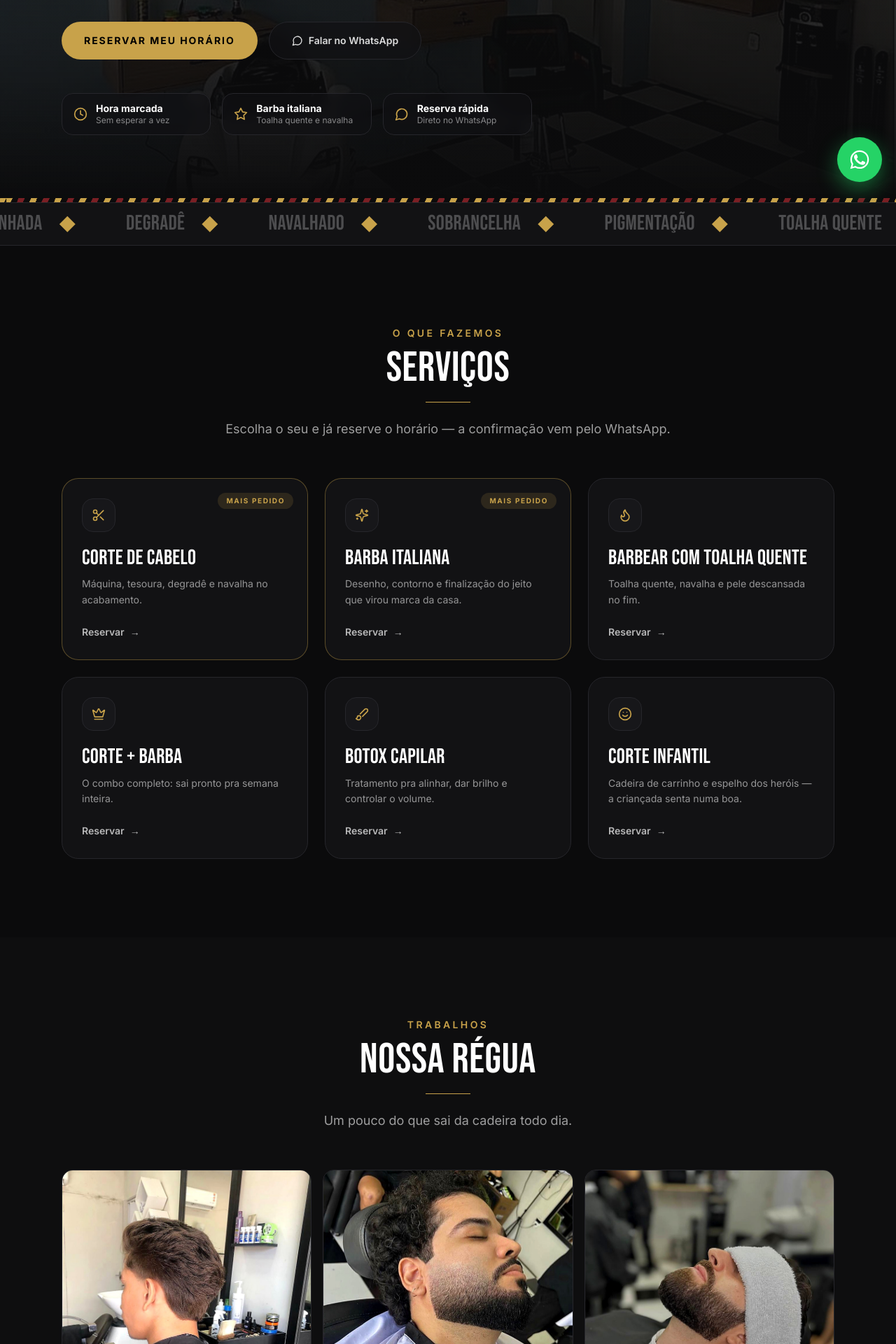
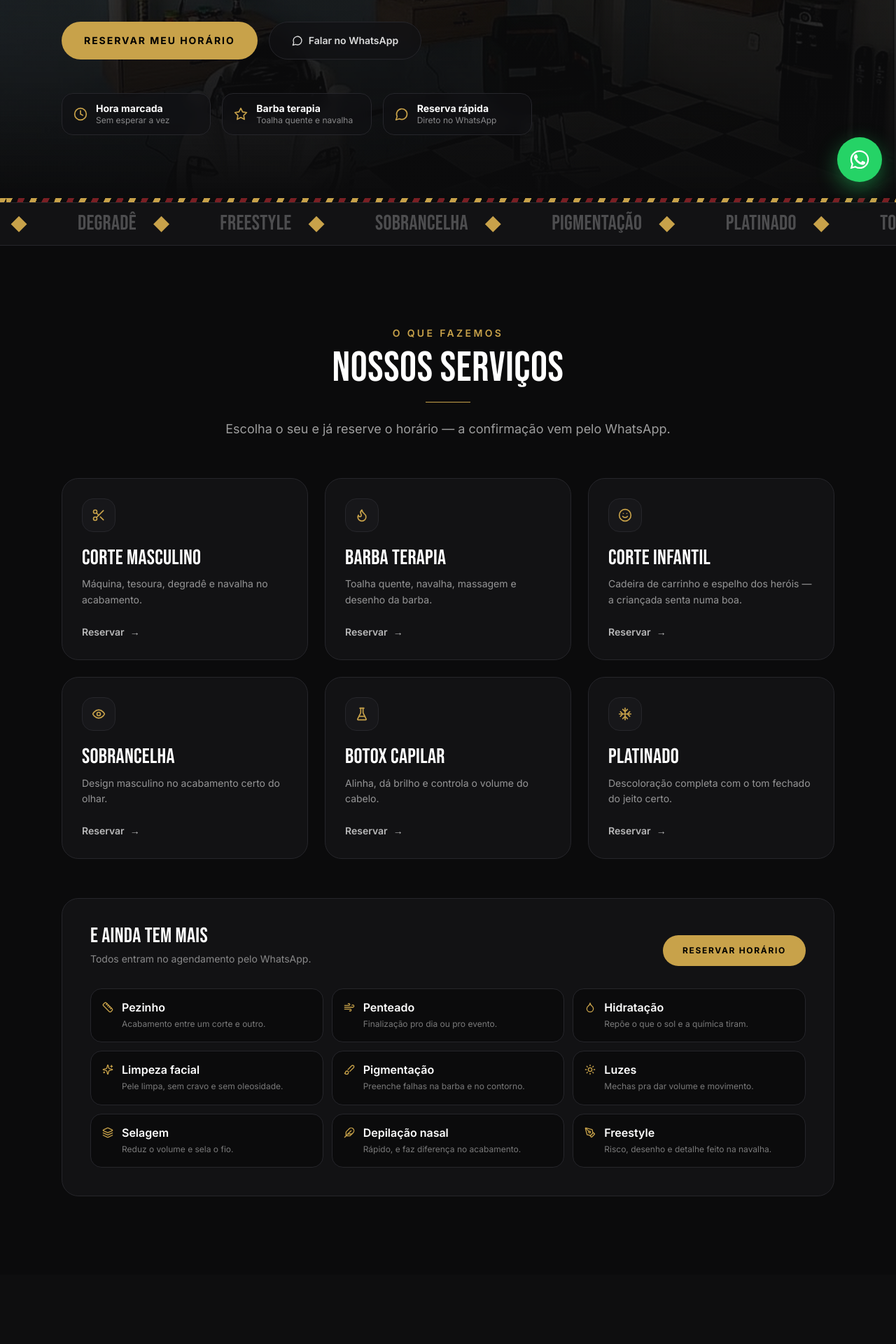
Before and after one commit to marcosleonam/domluiz-barbearia, a React (Vite) app: page / in a window 1280 px wide. Shown: the part 520-2440 px from the top of the page at 70% size. Built offline with nearby package versions, Linux system fonts and the light colour scheme.

Commit message:
feat: 15 servicos oficiais + logo real da barbearia no menu, rodape e abertura

```diff
--- a/index.html
+++ b/index.html
@@ -6,7 +6,7 @@
     <title>Dom Luiz Barbearia — São Luís/MA | Agende pelo WhatsApp</title>
     <meta
       name="description"
-      content="Dom Luiz Barbearia — Av. Oito, 45, Jardim Eldorado, São Luís/MA. Corte, barba italiana, toalha quente e corte infantil com hora marcada. Reserve pelo WhatsApp em 30 segundos."
+      content="Dom Luiz Barbearia — Av. Oito, 45, Jardim Eldorado, São Luís/MA. Corte masculino, barba terapia, corte infantil, sobrancelha, botox capilar, platinado, luzes e mais. Reserve pelo WhatsApp em 30 segundos."
     />
     <meta name="theme-color" content="#0B0B0C" />
     <link rel="icon" href="./favicon.svg" type="image/svg+xml" />
--- a/src/components/Footer.jsx
+++ b/src/components/Footer.jsx
@@ -1,5 +1,5 @@
 import { Instagram, MessageCircle } from "lucide-react";
-import { site, whatsappLink } from "../config";
+import { site, whatsappLink, logoUrl } from "../config";
 
 export default function Footer() {
   const ano = new Date().getFullYear();
@@ -10,17 +10,13 @@ export default function Footer() {
       <div className="max-w-6xl mx-auto px-6 py-14">
         <div className="flex flex-col md:flex-row md:items-center md:justify-between gap-8">
           <div>
-            <div className="flex items-center gap-3">
-              <span className="flex h-10 w-10 items-center justify-center rounded-full border border-gold/60">
-                <span className="display text-gold text-lg leading-none pt-0.5">
-                  {site.monograma}
-                </span>
-              </span>
-              <span className="display text-2xl">
-                {site.nomeCompleto}
-                <span className="text-gold">.</span>
-              </span>
-            </div>
+            <img
+              src={logoUrl}
+              alt={site.nomeCompleto}
+              className="h-20 w-auto"
+              width="560"
+              height="361"
+            />
             <p className="mt-4 text-sm text-white/45 max-w-sm">
               {site.slogan}. Corte, barba e acabamento com hora marcada.
             </p>
--- a/src/components/Hero.jsx
+++ b/src/components/Hero.jsx
@@ -114,7 +114,7 @@ export default function Hero() {
           <ul className="mt-12 grid grid-cols-1 sm:grid-cols-3 gap-4 max-w-2xl">
             {[
               { icone: Clock, titulo: "Hora marcada", texto: "Sem esperar a vez" },
-              { icone: Star, titulo: "Barba italiana", texto: "Toalha quente e navalha" },
+              { icone: Star, titulo: "Barba terapia", texto: "Toalha quente e navalha" },
               { icone: MessageCircle, titulo: "Reserva rápida", texto: "Direto no WhatsApp" },
             ].map((item) => (
               <li
--- a/src/components/Intro.jsx
+++ b/src/components/Intro.jsx
@@ -5,6 +5,7 @@
 // Toca uma vez por sessão. Respeita prefers-reduced-motion. Tem botão de pular.
 import { useEffect, useState } from "react";
 import { AnimatePresence, motion } from "framer-motion";
+import { logoUrl } from "../config";
 
 const CHAVE = "dl_intro_visto";
 
@@ -96,15 +97,15 @@ export default function Intro() {
             <Tesoura />
           </motion.div>
 
-          {/* Monograma que some junto */}
-          <motion.span
-            className="display absolute left-1/2 top-1/2 -translate-x-1/2 -translate-y-1/2 text-xs tracking-[0.42em] text-gold/70"
-            initial={{ opacity: 0 }}
-            animate={{ opacity: [0, 0, 1, 0] }}
-            transition={{ duration: 1.8, times: [0, 0.25, 0.55, 1] }}
-          >
-            DOM LUIZ
-          </motion.span>
+          {/* Logo que aparece no meio do corte e some junto */}
+          <motion.img
+            src={logoUrl}
+            alt=""
+            className="absolute left-1/2 top-1/2 w-52 md:w-64 -translate-x-1/2 -translate-y-1/2"
+            initial={{ opacity: 0, scale: 0.94 }}
+            animate={{ opacity: [0, 0, 1, 0], scale: [0.94, 0.94, 1, 1.04] }}
+            transition={{ duration: 1.9, times: [0, 0.28, 0.6, 1] }}
+          />
         </motion.div>
       )}
     </AnimatePresence>
--- a/src/components/Marquee.jsx
+++ b/src/components/Marquee.jsx
@@ -1,10 +1,11 @@
 const PALAVRAS = [
   "Corte na régua",
-  "Barba desenhada",
+  "Barba terapia",
   "Degradê",
-  "Navalhado",
+  "Freestyle",
   "Sobrancelha",
   "Pigmentação",
+  "Platinado",
   "Toalha quente",
   "Hora marcada",
 ];
--- a/src/components/Nav.jsx
+++ b/src/components/Nav.jsx
@@ -1,6 +1,6 @@
 import { useEffect, useState } from "react";
 import { Menu, X } from "lucide-react";
-import { site, whatsappLink } from "../config";
+import { site, whatsappLink, logoUrl } from "../config";
 
 const LINKS = [
   { href: "#servicos", label: "Serviços" },
@@ -31,17 +31,15 @@ export default function Nav() {
           : "bg-transparent"
       }`}
     >
-      <nav className="max-w-6xl mx-auto px-6 h-16 md:h-20 flex items-center justify-between">
-        <a href="#topo" className="flex items-center gap-3" onClick={fechar}>
-          <span className="flex h-9 w-9 items-center justify-center rounded-full border border-gold/60">
-            <span className="display text-gold text-lg leading-none pt-0.5">
-              {site.monograma}
-            </span>
-          </span>
-          <span className="display text-xl md:text-2xl tracking-wide">
-            {site.nome}
-            <span className="text-gold">.</span>
-          </span>
+      <nav className="max-w-6xl mx-auto px-6 h-20 md:h-24 flex items-center justify-between">
+        <a href="#topo" className="flex items-center" onClick={fechar}>
+          <img
+            src={logoUrl}
+            alt={site.nomeCompleto}
+            className="h-14 md:h-[72px] w-auto"
+            width="560"
+            height="361"
+          />
         </a>
 
         <ul className="hidden md:flex items-center gap-8">
--- a/src/components/Servicos.jsx
+++ b/src/components/Servicos.jsx
@@ -1,44 +1,66 @@
-import { Scissors, Sparkles, Crown, Eye, Brush, Smile, Flame } from "lucide-react";
+import { motion, useReducedMotion } from "framer-motion";
+import {
+  Scissors, Flame, Smile, Eye, FlaskConical, Snowflake,
+  Ruler, Wind, Droplet, Sparkles, Brush, Sun, Layers, Feather, PenTool,
+} from "lucide-react";
 import Section, { TituloSecao } from "./Section";
 import { servicos, mostrarPrecos } from "../config";
 
 const ICONES = {
   scissors: Scissors,
-  razor: Sparkles,
-  crown: Crown,
+  flame: Flame,
+  smile: Smile,
   eye: Eye,
+  flask: FlaskConical,
+  snow: Snowflake,
+  ruler: Ruler,
+  wind: Wind,
+  droplet: Droplet,
+  sparkles: Sparkles,
   brush: Brush,
-  smile: Smile,
-  flame: Flame,
+  sun: Sun,
+  layers: Layers,
+  feather: Feather,
+  pen: PenTool,
 };
 
+const lista = { hidden: {}, show: { transition: { staggerChildren: 0.08 } } };
+
 export default function Servicos() {
+  const reduz = useReducedMotion();
+  const item = {
+    hidden: { opacity: 0, y: reduz ? 0 : 26 },
+    show: { opacity: 1, y: 0, transition: { duration: 0.55, ease: [0.22, 1, 0.36, 1] } },
+  };
+
+  const destaques = servicos.filter((s) => s.destaque);
+  const demais = servicos.filter((s) => !s.destaque);
+
   return (
     <Section id="servicos" className="py-20 md:py-28">
       <div className="max-w-6xl mx-auto px-6">
         <TituloSecao
           eyebrow="O que fazemos"
-          titulo="Serviços"
+          titulo="Nossos serviços"
           sub="Escolha o seu e já reserve o horário — a confirmação vem pelo WhatsApp."
         />
 
-        <div className="mt-14 grid grid-cols-1 sm:grid-cols-2 lg:grid-cols-3 gap-5 md:gap-6">
-          {servicos.map((s) => {
+        {/* Principais */}
+        <motion.div
+          variants={lista}
+          initial="hidden"
+          whileInView="show"
+          viewport={{ once: true, margin: "0px 0px -10% 0px" }}
+          className="mt-14 grid grid-cols-1 sm:grid-cols-2 lg:grid-cols-3 gap-5 md:gap-6"
+        >
+          {destaques.map((s) => {
             const Icone = ICONES[s.icone] || Scissors;
             return (
-              <article
+              <motion.article
                 key={s.id}
-                className={`group relative rounded-3xl border bg-ink-2 p-7 transition-all duration-300 hover:-translate-y-1 ${
-                  s.destaque
-                    ? "border-gold/40 hover:border-gold"
-                    : "border-line hover:border-gold/50"
-                }`}
+                variants={item}
+                className="group relative rounded-3xl border border-line bg-ink-2 p-7 transition-all duration-300 hover:-translate-y-1 hover:border-gold/60"
               >
-                {s.destaque && (
-                  <span className="absolute right-5 top-5 rounded-full bg-gold/15 px-3 py-1 text-[10px] font-bold uppercase tracking-[0.16em] text-gold">
-                    Mais pedido
-                  </span>
-                )}
                 <span className="flex h-12 w-12 items-center justify-center rounded-2xl border border-line bg-ink-3 text-gold transition-colors group-hover:border-gold/50">
                   <Icone className="h-5 w-5" />
                 </span>
@@ -56,10 +78,64 @@ export default function Servicos() {
                   Reservar
                   <span aria-hidden="true">→</span>
                 </a>
-              </article>
+              </motion.article>
             );
           })}
-        </div>
+        </motion.div>
+
+        {/* Lista completa */}
+        {demais.length > 0 && (
+          <div className="mt-14 rounded-3xl border border-line bg-ink-2 p-7 md:p-10">
+            <div className="flex flex-col sm:flex-row sm:items-end sm:justify-between gap-4">
+              <div>
+                <h3 className="display text-2xl md:text-3xl">
+                  E ainda tem mais
+                </h3>
+                <p className="mt-2 text-sm text-white/50">
+                  Todos entram no agendamento pelo WhatsApp.
+                </p>
+              </div>
+              <a
+                href="#agendar"
+                className="shrink-0 inline-flex items-center justify-center rounded-full bg-gold px-7 py-3.5 text-xs font-bold uppercase tracking-[0.14em] text-black transition-colors hover:bg-gold-soft"
+              >
+                Reservar horário
+              </a>
+            </div>
+
+            <motion.ul
+              variants={lista}
+              initial="hidden"
+              whileInView="show"
+              viewport={{ once: true, margin: "0px 0px -8% 0px" }}
+              className="mt-8 grid grid-cols-1 sm:grid-cols-2 lg:grid-cols-3 gap-3"
+            >
+              {demais.map((s) => {
+                const Icone = ICONES[s.icone] || Scissors;
+                return (
+                  <motion.li
+                    key={s.id}
+                    variants={item}
+                    className="flex items-start gap-3 rounded-2xl border border-line bg-ink px-4 py-4 transition-colors hover:border-gold/40"
+                  >
+                    <Icone className="mt-0.5 h-4 w-4 shrink-0 text-gold" />
+                    <div className="min-w-0">
+                      <p className="font-semibold leading-tight">{s.nome}</p>
+                      <p className="mt-1 text-xs text-white/45 leading-relaxed">
+                        {s.desc}
+                      </p>
+                      {mostrarPrecos && s.preco && (
+                        <p className="mt-2 text-sm font-bold text-gold">
+                          {s.preco}
+                        </p>
+                      )}
+                    </div>
+                  </motion.li>
+                );
+              })}
+            </motion.ul>
+          </div>
+        )}
       </div>
     </Section>
   );
--- a/src/components/Sobre.jsx
+++ b/src/components/Sobre.jsx
@@ -4,7 +4,7 @@ import { site, barbeiros } from "../config";
 
 const PONTOS = [
   "Três barbeiros na casa — excelência em cada detalhe, do corte à barba.",
-  "Barba italiana e barbear com toalha quente, o serviço que virou marca da Dom Luiz.",
+  "Barba terapia com toalha quente e navalha — o serviço que virou marca da Dom Luiz.",
   "Espaço infantil de verdade: cadeira de carrinho e espelho dos heróis pra criançada sentar numa boa.",
   "Nota 5,0 no Google com quem já sentou na cadeira.",
 ];
--- a/src/config.js
+++ b/src/config.js
@@ -46,43 +46,25 @@ export const horarios = [
 // Troque para true e preencha "preco" em cada serviço para exibir.
 export const mostrarPrecos = false;
 
+// Lista oficial da barbearia (arte "NOSSOS SERVIÇOS" enviada pelo cliente).
+// destaque: true => vira card grande na seção. Os demais entram na lista completa.
+// Todos aparecem no seletor do agendamento.
 export const servicos = [
   {
     id: "corte",
-    nome: "Corte de cabelo",
+    nome: "Corte masculino",
     desc: "Máquina, tesoura, degradê e navalha no acabamento.",
     preco: "",
     icone: "scissors",
     destaque: true,
   },
   {
-    id: "barba",
-    nome: "Barba italiana",
-    desc: "Desenho, contorno e finalização do jeito que virou marca da casa.",
-    preco: "",
-    icone: "razor",
-    destaque: true,
-  },
-  {
-    id: "toalha",
-    nome: "Barbear com toalha quente",
-    desc: "Toalha quente, navalha e pele descansada no fim.",
+    id: "barba-terapia",
+    nome: "Barba terapia",
+    desc: "Toalha quente, navalha, massagem e desenho da barba.",
     preco: "",
     icone: "flame",
-  },
-  {
-    id: "combo",
-    nome: "Corte + Barba",
-    desc: "O combo completo: sai pronto pra semana inteira.",
-    preco: "",
-    icone: "crown",
-  },
-  {
-    id: "botox",
-    nome: "Botox capilar",
-    desc: "Tratamento pra alinhar, dar brilho e controlar o volume.",
-    preco: "",
-    icone: "brush",
+    destaque: true,
   },
   {
     id: "infantil",
@@ -90,7 +72,41 @@ export const servicos = [
     desc: "Cadeira de carrinho e espelho dos heróis — a criançada senta numa boa.",
     preco: "",
     icone: "smile",
+    destaque: true,
   },
+  {
+    id: "sobrancelha",
+    nome: "Sobrancelha",
+    desc: "Design masculino no acabamento certo do olhar.",
+    preco: "",
+    icone: "eye",
+    destaque: true,
+  },
+  {
+    id: "botox",
+    nome: "Botox capilar",
+    desc: "Alinha, dá brilho e controla o volume do cabelo.",
+    preco: "",
+    icone: "flask",
+    destaque: true,
+  },
+  {
+    id: "platinado",
+    nome: "Platinado",
+    desc: "Descoloração completa com o tom fechado do jeito certo.",
+    preco: "",
+    icone: "snow",
+    destaque: true,
+  },
+  { id: "pezinho", nome: "Pezinho", desc: "Acabamento entre um corte e outro.", preco: "", icone: "ruler" },
+  { id: "penteado", nome: "Penteado", desc: "Finalização pro dia ou pro evento.", preco: "", icone: "wind" },
+  { id: "hidratacao", nome: "Hidratação", desc: "Repõe o que o sol e a química tiram.", preco: "", icone: "droplet" },
+  { id: "limpeza", nome: "Limpeza facial", desc: "Pele limpa, sem cravo e sem oleosidade.", preco: "", icone: "sparkles" },
+  { id: "pigmentacao", nome: "Pigmentação", desc: "Preenche falhas na barba e no contorno.", preco: "", icone: "brush" },
+  { id: "luzes", nome: "Luzes", desc: "Mechas pra dar volume e movimento.", preco: "", icone: "sun" },
+  { id: "selagem", nome: "Selagem", desc: "Reduz o volume e sela o fio.", preco: "", icone: "layers" },
+  { id: "depilacao-nasal", nome: "Depilação nasal", desc: "Rápido, e faz diferença no acabamento.", preco: "", icone: "feather" },
+  { id: "freestyle", nome: "Freestyle", desc: "Risco, desenho e detalhe feito na navalha.", preco: "", icone: "pen" },
 ];
 
 // Barbeiros da casa (confirmados no post da equipe).
@@ -133,6 +149,9 @@ export const fotos = {
   ],
 };
 
+// Logo oficial (extraída da arte do cliente, fundo transparente).
+export const logoUrl = `${import.meta.env.BASE_URL}logo-domluiz.png`;
+
 export const fotoUrl = (arquivo) =>
   arquivo ? `${import.meta.env.BASE_URL}fotos/${arquivo}` : "";
 
```
Also changed, not shown: public/logo-domluiz.png (added).
